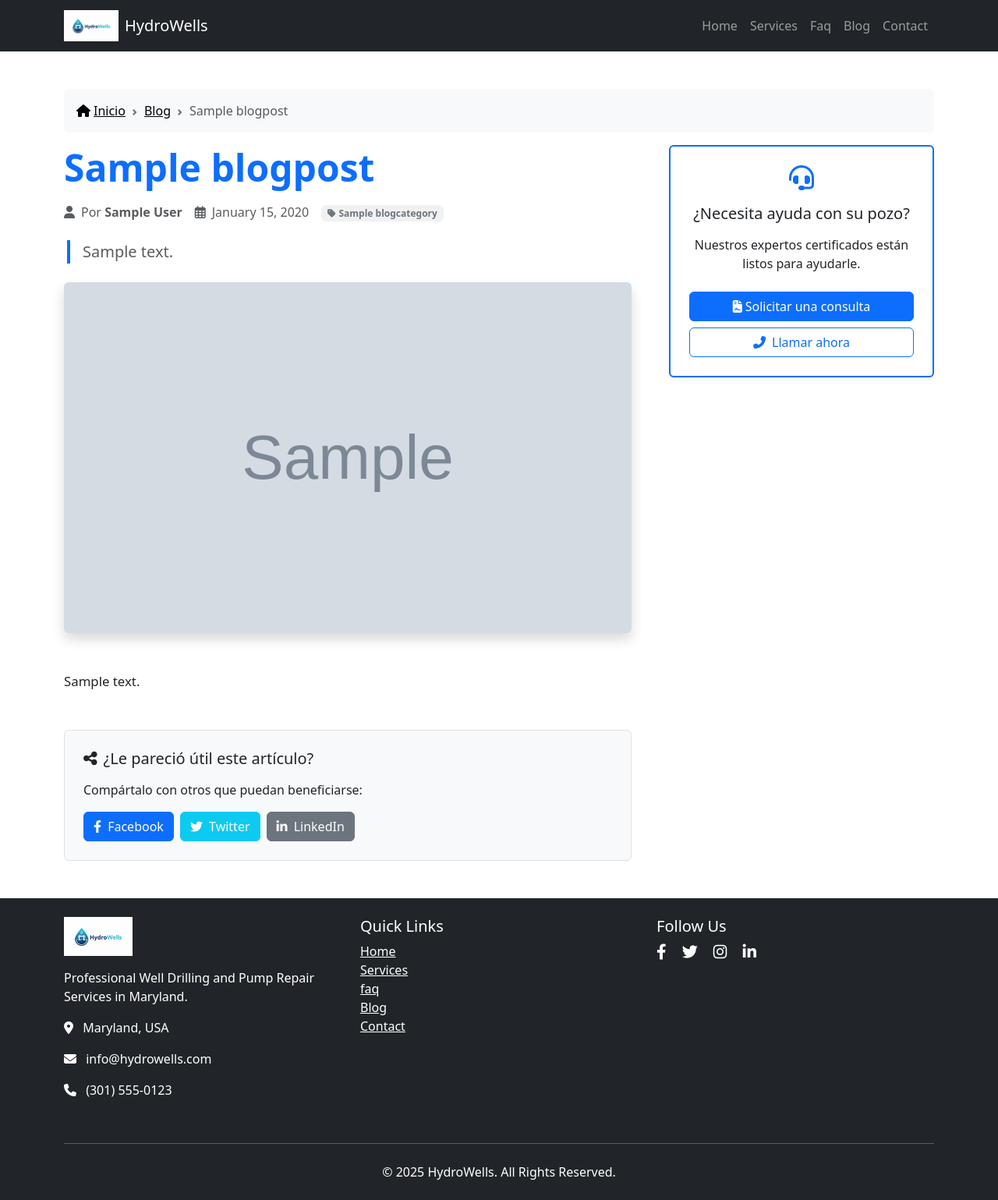
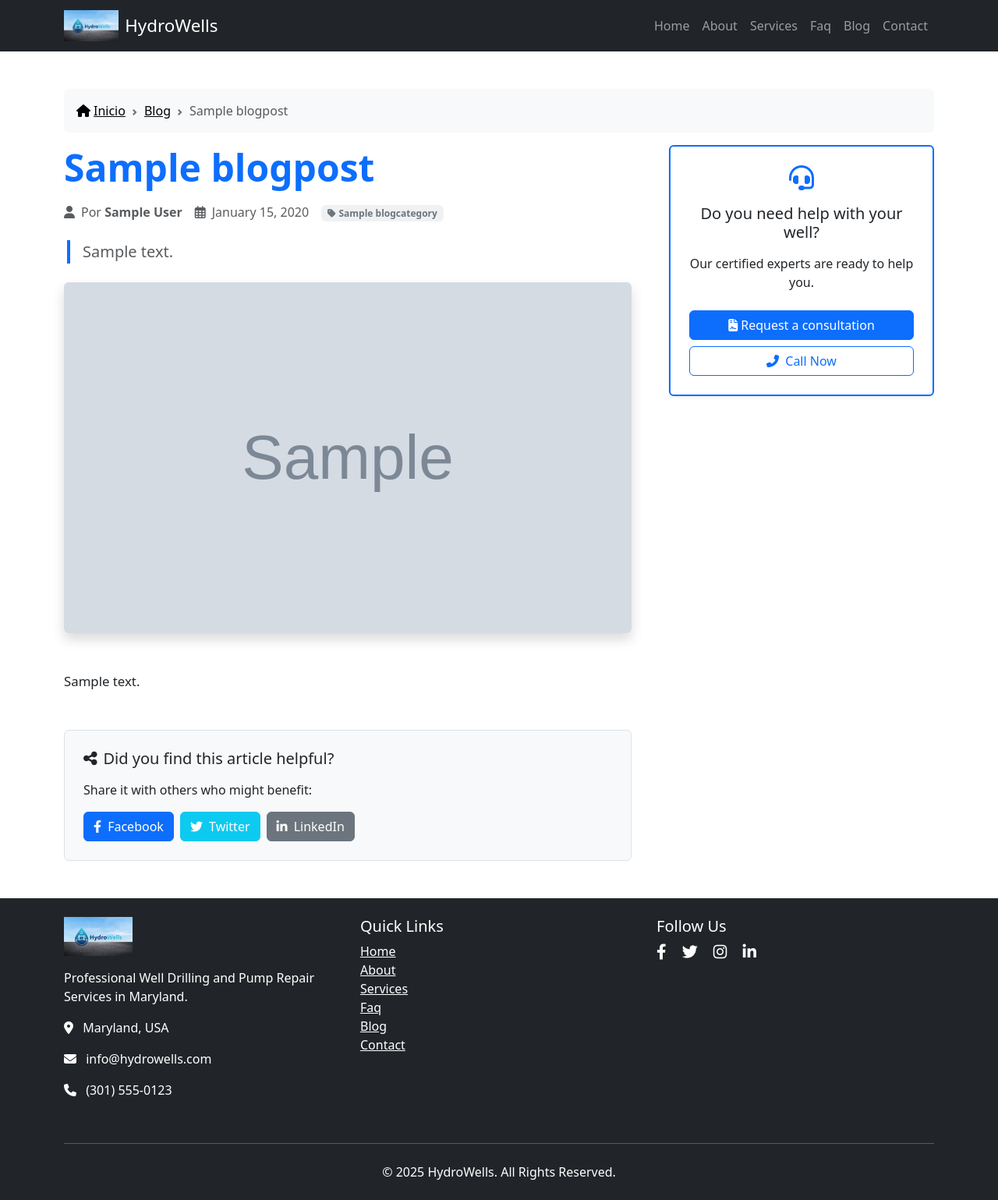
Before and after one commit to ilcapo/hydro-wells-website, a Django app: a page that uses templates/footer.html in a window 1280 px wide. Shown: the whole page at 78% size. Run offline with Django 4.2, Linux system fonts and the light colour scheme; tables that the repository leaves empty hold one stand-in row (values such as "Sample post"); grey boxes marked "Sample" are stand-in pictures.

Commit message:
traduccion de algunas partes

```diff
--- a/home/templates/home/blog_detail.html
+++ b/home/templates/home/blog_detail.html
@@ -88,14 +88,14 @@
 
             {% if item.action %}
             <div class="bg-warning bg-opacity-10 p-3 rounded border-start border-warning border-4">
-              <h5 class="mb-2"><i class="fas fa-exclamation-triangle text-warning me-2"></i>¿Qué hacer?</h5>
+              <h5 class="mb-2"><i class="fas fa-exclamation-triangle text-warning me-2"></i>What to do?</h5>
               <p class="mb-0">{{ item.action }}</p>
             </div>
             {% endif %}
 
             {% if item.solution %}
             <div class="bg-success bg-opacity-10 p-3 rounded border-start border-success border-4">
-              <h5 class="mb-2"><i class="fas fa-lightbulb text-success me-2"></i>Solución</h5>
+              <h5 class="mb-2"><i class="fas fa-lightbulb text-success me-2"></i>Solution</h5>
               <p class="mb-0">{{ item.solution }}</p>
             </div>
             {% endif %}
@@ -110,15 +110,15 @@
           <!-- Mostrar contenido plano si no hay estructura -->
           {{ post.content|linebreaks }}
           {% else %}
-          <p>No hay contenido disponible para este artículo.</p>
+          <p>No content available for this article.</p>
           {% endif %}
         </div>
       </article>
 
       <!-- Compartir en redes sociales mejorado -->
       <div class="mt-5 p-4 bg-light rounded border">
-        <h5 class="mb-3"><i class="fas fa-share-alt me-2"></i>¿Le pareció útil este artículo?</h5>
-        <p class="mb-3">Compártalo con otros que puedan beneficiarse:</p>
+        <h5 class="mb-3"><i class="fas fa-share-alt me-2"></i>Did you find this article helpful?</h5>
+        <p class="mb-3">Share it with others who might benefit:</p>
         <div class="d-flex flex-wrap gap-2">
           <a href="https://www.facebook.com/sharer/sharer.php?u={{ request.build_absolute_uri }}" target="_blank"
             class="btn btn-primary">
@@ -142,7 +142,7 @@
       {% if related_posts %}
       <div class="card border-0 shadow-sm mb-4">
         <div class="card-header bg-primary text-white py-3">
-          <h5 class="mb-0"><i class="fas fa-bookmark me-2"></i>Artículos relacionados</h5>
+          <h5 class="mb-0"><i class="fas fa-bookmark me-2"></i>Related articles</h5>
         </div>
         <div class="list-group list-group-flush">
           {% for related in related_posts %}
@@ -169,7 +169,7 @@
       {% if post.tags.all %}
       <div class="card border-0 shadow-sm mb-4">
         <div class="card-header bg-secondary text-white py-3">
-          <h5 class="mb-0"><i class="fas fa-tags me-2"></i>Etiquetas</h5>
+          <h5 class="mb-0"><i class="fas fa-tags me-2"></i>Tags</h5>
         </div>
         <div class="card-body">
           {% for tag in post.tags.all %}
@@ -185,14 +185,14 @@
           <div class="mb-3">
             <i class="fas fa-headset fa-2x text-primary"></i>
           </div>
-          <h5 class="card-title mb-3">¿Necesita ayuda con su pozo?</h5>
-          <p class="card-text mb-4">Nuestros expertos certificados están listos para ayudarle.</p>
+          <h5 class="card-title mb-3">Do you need help with your well?</h5>
+          <p class="card-text mb-4">Our certified experts are ready to help you.</p>
           <div class="d-grid gap-2">
             <a href="{% url 'contact' %}" class="btn btn-primary">
-              <i class="fas fa-file-contract me-1"></i>Solicitar una consulta
+              <i class="fas fa-file-contract me-1"></i>Request a consultation
             </a>
             <a href="tel:3015550123" class="btn btn-outline-primary">
-              <i class="fas fa-phone-alt me-1"></i> Llamar ahora
+              <i class="fas fa-phone-alt me-1"></i> Call Now
             </a>
           </div>
         </div>
--- a/hydro_wells/settings.py
+++ b/hydro_wells/settings.py
@@ -10,6 +10,10 @@ DEBUG = True
 
 
 ALLOWED_HOSTS = ['127.0.0.1', 'localhost']
+LANGUAGES = [
+    ('es', 'Español'),
+    ('en', 'English'),
+]
 
 
 INSTALLED_APPS = [
--- a/static/css/style.css
+++ b/static/css/style.css
@@ -26,3 +26,27 @@
   border-top: 1px solid #dee2e6;
   border-bottom: 1px solid #dee2e6;
 }
+
+/* Logo en navbar */
+.navbar-brand {
+  font-size: 1.4rem;
+  transition: all 0.3s ease;
+}
+
+.navbar-brand:hover {
+  transform: scale(1.05);
+}
+
+.navbar-brand img {
+  transition: all 0.3s ease;
+}
+
+.navbar-brand:hover img {
+  transform: rotate(5deg);
+}
+
+/* Logo en footer */
+.footer-logo {
+  filter: brightness(0) invert(1);
+  /* Hace el logo blanco para fondo oscuro */
+}
--- a/templates/footer.html
+++ b/templates/footer.html
@@ -5,6 +5,10 @@
     <div class="row">
       <!-- Logo y descripción -->
       <div class="col-md-4 mb-3">
+        <!--<div class="d-flex align-items-center mb-2">
+          <img src="{% static 'images/logo.svg' %}" alt="HydroWells Logo" width="30" height="30" class="me-2">
+          <h5 class="mb-0">HydroWells</h5>
+        </div>-->
         <img src="{% static 'images/logo/hydro-wells-logo.png' %}" alt="Logo HydroWells" height="50" class="mb-3">
         <p>Professional Well Drilling and Pump Repair Services in Maryland.</p>
         <p><i class="fas fa-map-marker-alt me-2"></i> Maryland, USA</p>
@@ -17,8 +21,9 @@
         <h5>Quick Links</h5>
         <ul class="list-unstyled">
           <li><a href="{% url 'home' %}" class="text-white">Home</a></li>
+          <li><a href="{% url 'about' %}" class="text-white">About</a></li>
           <li><a href="{% url 'service_list' %}" class="text-white">Services</a></li>
-          <li><a href="{% url 'faq' %}" class="text-white">faq</a></li>
+          <li><a href="{% url 'faq' %}" class="text-white">Faq</a></li>
           <li><a href="{% url 'blog_list' %}" class="text-white">Blog</a></li>
           <li><a href="{% url 'contact' %}" class="text-white">Contact</a></li>
         </ul>
--- a/templates/navbar.html
+++ b/templates/navbar.html
@@ -4,6 +4,7 @@
   <div class="container">
     <!-- Logo en el navbar -->
     <a class="navbar-brand d-flex align-items-center" href="{% url 'home' %}">
+      <!--<img src="{% static 'images/logo.svg' %}" alt="HydroWells Logo" width="40" height="40" class="me-2">-->
       <img src="{% static 'images/logo/hydro-wells-logo.png' %}" alt="Logo HydroWells" height="40"
         class="d-inline-block align-text-top me-2">
       HydroWells
@@ -18,6 +19,9 @@
       <ul class="navbar-nav ms-auto">
         <li class="nav-item">
           <a class="nav-link" href="{% url 'home' %}">Home</a>
+        </li>
+        <li class="nav-item">
+          <a class="nav-link" href="{% url 'about' %}">About</a>
         </li>
         <li class="nav-item">
           <a class="nav-link" href="{% url 'service_list' %}">Services</a>
```
Also changed, not shown: home/templates/home/blog_list.html (+7 -7 lines), static/images/logo.svg (added), static/images/logo/Nueva carpeta/android-chrome-192x192.png (renamed from static/images/logo/android-chrome-192x192.png), static/images/logo/Nueva carpeta/android-chrome-512x512.png (renamed from static/images/logo/android-chrome-512x512.png), static/images/logo/Nueva carpeta/apple-touch-icon.png (renamed from static/images/logo/apple-touch-icon.png), static/images/logo/Nueva carpeta/favicon-16x16.png (renamed from static/images/logo/favicon-16x16.png), static/images/logo/Nueva carpeta/favicon-32x32.png (renamed from static/images/logo/favicon-32x32.png), static/images/logo/Nueva carpeta/favicon.ico (renamed from static/images/logo/favicon.ico), static/images/logo/Nueva carpeta/hydro-wells-logo1.png (added), static/images/logo/Nueva carpeta/hydro-wells-logo2.png (added), static/images/logo/hydro-wells-logo.png.
